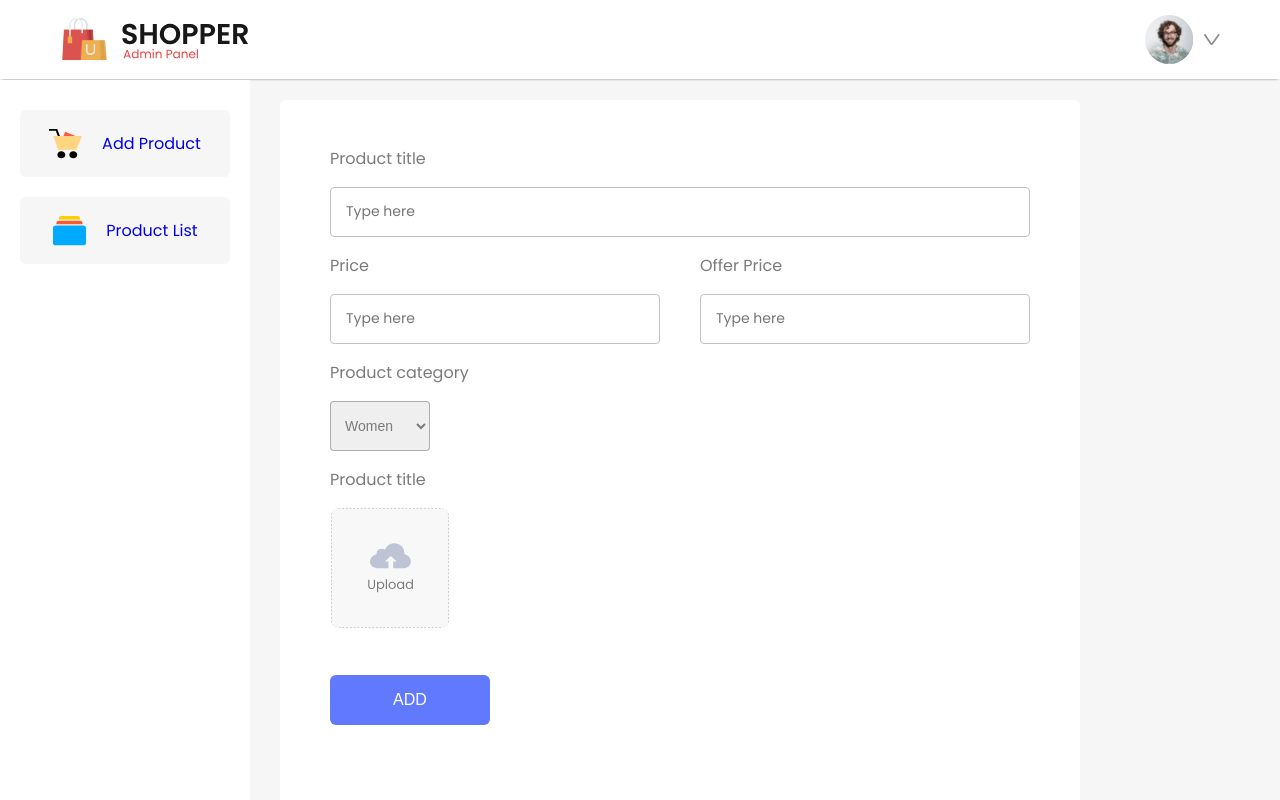
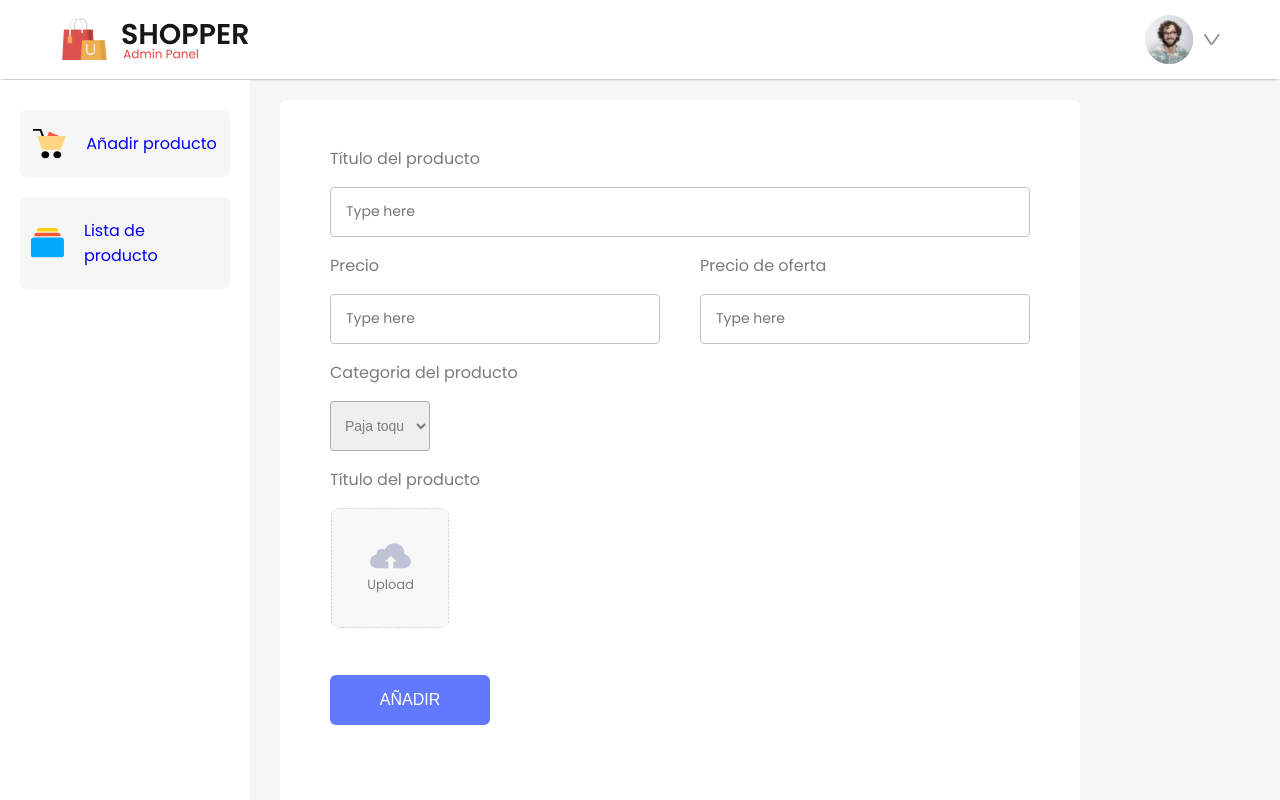
Before and after one commit to AndrewVilcacundo/E-commerce-ArtesaniasJimenez, a React (Create React App) app in the folder admin/: page /addproduct in a window 1280 px wide. Shown: the top 800 px of the page. Built offline with nearby package versions, Linux system fonts and the light colour scheme.

Commit message:
Cambios frontend

```diff
--- a/admin/public/index.html
+++ b/admin/public/index.html
@@ -10,7 +10,7 @@
     <link rel="preconnect" href="https://fonts.googleapis.com" />
     <link rel="preconnect" href="https://fonts.gstatic.com" crossorigin />
     <link href="https://fonts.googleapis.com/css2?family=Poppins&display=swap" rel="stylesheet" />
-    <title>Admin Panel</title>
+    <title>Panel Admin</title>
   </head>
   <body>
     <noscript>You need to enable JavaScript to run this app.</noscript>
--- a/admin/src/Components/AddProduct/AddProduct.jsx
+++ b/admin/src/Components/AddProduct/AddProduct.jsx
@@ -60,35 +60,34 @@ const AddProduct = () => {
   return (
     <div className="addproduct">
       <div className="addproduct-itemfield">
-        <p>Product title</p>
+        <p>Título del producto</p>
         <input type="text" name="name" value={productDetails.name} onChange={(e)=>{changeHandler(e)}} placeholder="Type here" />
       </div>
       <div className="addproduct-price">
         <div className="addproduct-itemfield">
-          <p>Price</p>
+          <p>Precio</p>
           <input type="text" name="old_price" value={productDetails.old_price} onChange={(e)=>{changeHandler(e)}} placeholder="Type here" />
         </div>
         <div className="addproduct-itemfield">
-          <p>Offer Price</p>
+          <p>Precio de oferta</p>
           <input type="text" name="new_price" value={productDetails.new_price} onChange={(e)=>{changeHandler(e)}} placeholder="Type here" />
         </div>
       </div>
       <div className="addproduct-itemfield">
-        <p>Product category</p>
+        <p>Categoria del producto</p>
         <select value={productDetails.category} name="category" className="add-product-selector" onChange={changeHandler}>
-          <option value="women">Women</option>
-          <option value="men">Men</option>
-          <option value="kid">Kid</option>
+          <option value="women">Paja toquilla</option>
+          <option value="men">Totora</option>
         </select>
       </div>
       <div className="addproduct-itemfield">
-        <p>Product title</p>
+        <p>Título del producto</p>
         <label for="file-input">
           <img className="addproduct-thumbnail-img" src={!image?upload_area:URL.createObjectURL(image)} alt="" />
         </label>
         <input onChange={(e)=>{imageHandler(e)}} type="file" name="image" id="file-input" hidden />
       </div>
-      <button className="addproduct-btn" onClick={()=>{AddProduct()}}>ADD</button>
+      <button className="addproduct-btn" onClick={()=>{AddProduct()}}>AÑADIR</button>
     </div>
   );
 };
--- a/admin/src/Components/Footer/Footer.jsx
+++ b/admin/src/Components/Footer/Footer.jsx
@@ -4,7 +4,7 @@ const Footer = () => {
   return (
     <div className='footer'>
       <hr />
-      <p>Copyright @ 2023 - All Right Reserved.</p>
+      <p>Copyright @ 2024 - Todos los derechos reservados.</p>
     </div>
   )
 }
--- a/admin/src/Components/ListProduct/ListProduct.jsx
+++ b/admin/src/Components/ListProduct/ListProduct.jsx
@@ -33,14 +33,14 @@ const ListProduct = () => {
 
   return (
     <div className="listproduct">
-      <h1>All Products List</h1>
+      <h1>Todos los productos de la lista</h1>
       <div className="listproduct-format-main">
-          <p>Products</p>
-          <p>Title</p>
-          <p>Old Price</p>
-          <p>New Price</p>
-          <p>Category</p>
-          <p>Remove</p>
+          <p>Productos</p>
+          <p>Título</p>
+          <p>Precio antiguo</p>
+          <p>Precio nuevo</p>
+          <p>Categoria</p>
+          <p>Remover</p>
         </div>
       <div className="listproduct-allproducts">
         <hr />
--- a/admin/src/Components/Sidebar/Sidebar.jsx
+++ b/admin/src/Components/Sidebar/Sidebar.jsx
@@ -10,13 +10,13 @@ const Sidebar = () => {
       <Link to='/addproduct' style={{ textDecoration: 'none' }}>
         <div className="sidebar-item">
           <img src={add_product_icon} alt="" />
-          <p>Add Product</p>
+          <p>Añadir producto</p>
         </div>
       </Link>
       <Link to='/listproduct' style={{ textDecoration: 'none' }}>
         <div className="sidebar-item">
           <img src={list_product_icon} alt="" />
-          <p>Product List</p>
+          <p>Lista de producto</p>
         </div>
       </Link>
 
```
Also changed, not shown: 1 other file (tests, documents, lock files or other folders).
